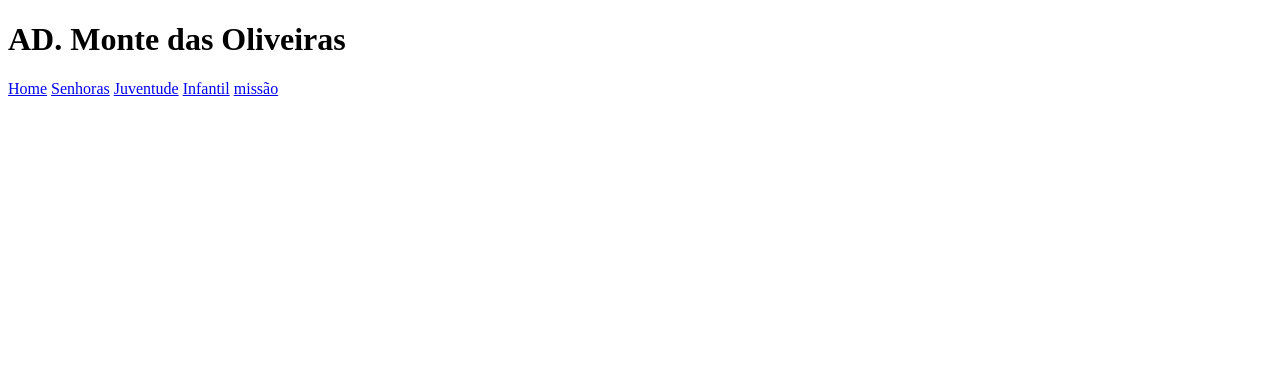
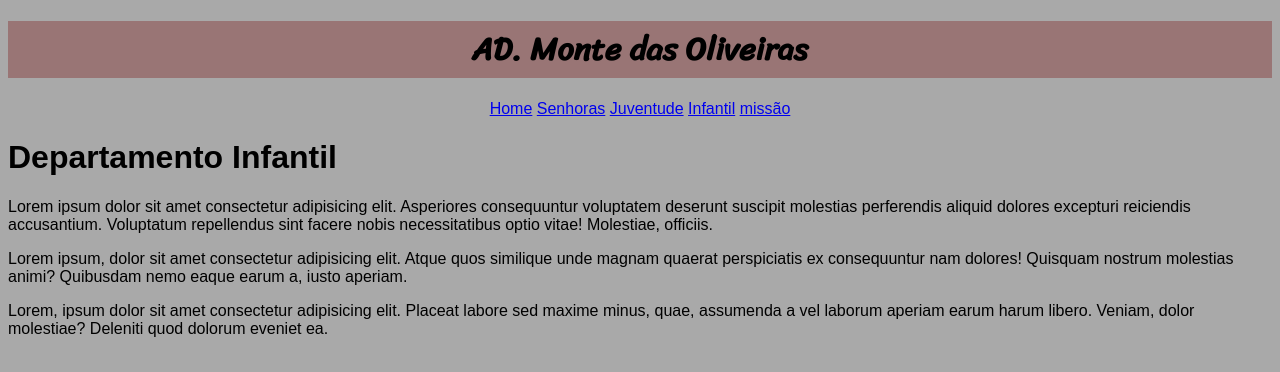
Before and after one commit to jhugocarneiro/projeto-admo, a plain HTML site: page inf.html in a window 1280 px wide. Drawn offline with Linux system fonts and the light colour scheme.

Commit message:
atualização css

```diff
--- a/estilo/style.css
+++ b/estilo/style.css
@@ -3,26 +3,26 @@
 @import url('https://fonts.googleapis.com/css2?family=Passion+One:wght@400;700;900&display=swap');
 @import url('https://fonts.googleapis.com/css2?family=Sriracha&display=swap');
 
-#{
-    padding: 0px;
-    border: 0px;
-}
 .root{
     --fonte01: Verdana, Geneva, Tahoma, sans-serif;
     --fonte02: "Passion One", sans-serif;
-    --fonte03: 'Sriracha',Cursive;
+
 }
 
 body{
     background-color: darkgray;
-    font-family: sriracha, cursive;
+    font-family: Arial, Helvetica, sans-serif;
+    padding: -1px;
+    border: 0px;
 }
 header{
     background: rgba(148, 101, 101, 0.765);
+    font-family: sriracha, cursive;
     color: black;
     text-align: center;
 
 }
 nav{
     text-align: center;
+    text-decoration: none;
 }
--- a/inf.html
+++ b/inf.html
@@ -3,8 +3,8 @@
 <head>
     <meta charset="UTF-8">
     <meta name="viewport" content="width=device-width, initial-scale=1.0">
-    <title>Deo Infantil</title>
-    <link rel="stylesheet" href="estilo.style.css">
+    <title>Dep Infantil</title>
+    <link rel="stylesheet" href="estilo/style.css">
     <link rel="shortcut icon" href="imagens/favicon.ico" type="image/x-icon">
 </head>
 <body>
@@ -19,5 +19,9 @@
         <a href="mis.html">missão</a>
 
     </nav>
+    <h1>Departamento Infantil</h1>
+    <p>Lorem ipsum dolor sit amet consectetur adipisicing elit. Asperiores consequuntur voluptatem deserunt suscipit molestias perferendis aliquid dolores excepturi reiciendis accusantium. Voluptatum repellendus sint facere nobis necessitatibus optio vitae! Molestiae, officiis.</p>
+    <p>Lorem ipsum, dolor sit amet consectetur adipisicing elit. Atque quos similique unde magnam quaerat perspiciatis ex consequuntur nam dolores! Quisquam nostrum molestias animi? Quibusdam nemo eaque earum a, iusto aperiam.</p>
+    <p>Lorem, ipsum dolor sit amet consectetur adipisicing elit. Placeat labore sed maxime minus, quae, assumenda a vel laborum aperiam earum harum libero. Veniam, dolor molestiae? Deleniti quod dolorum eveniet ea.</p>
 </body>
 </html>
```
